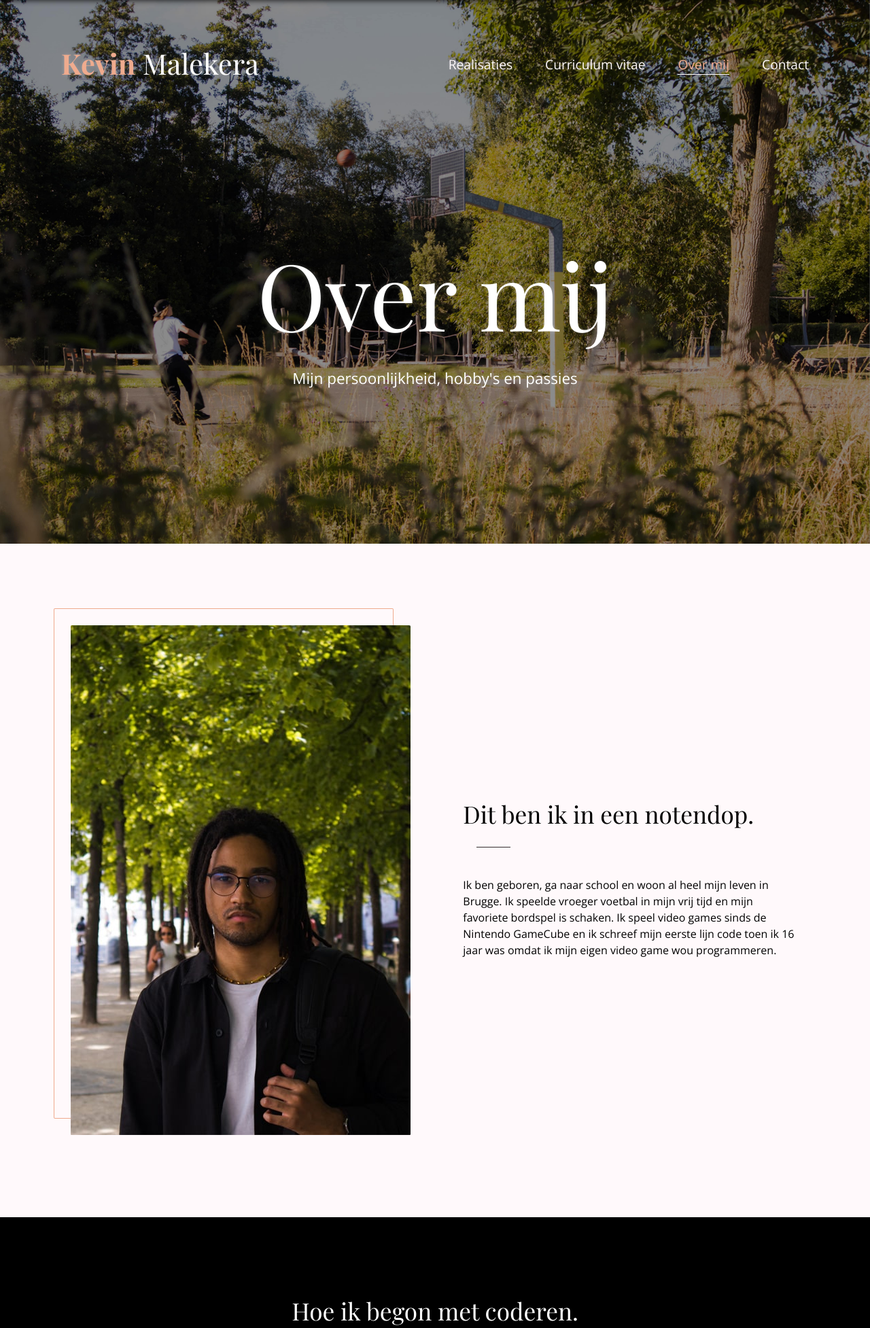
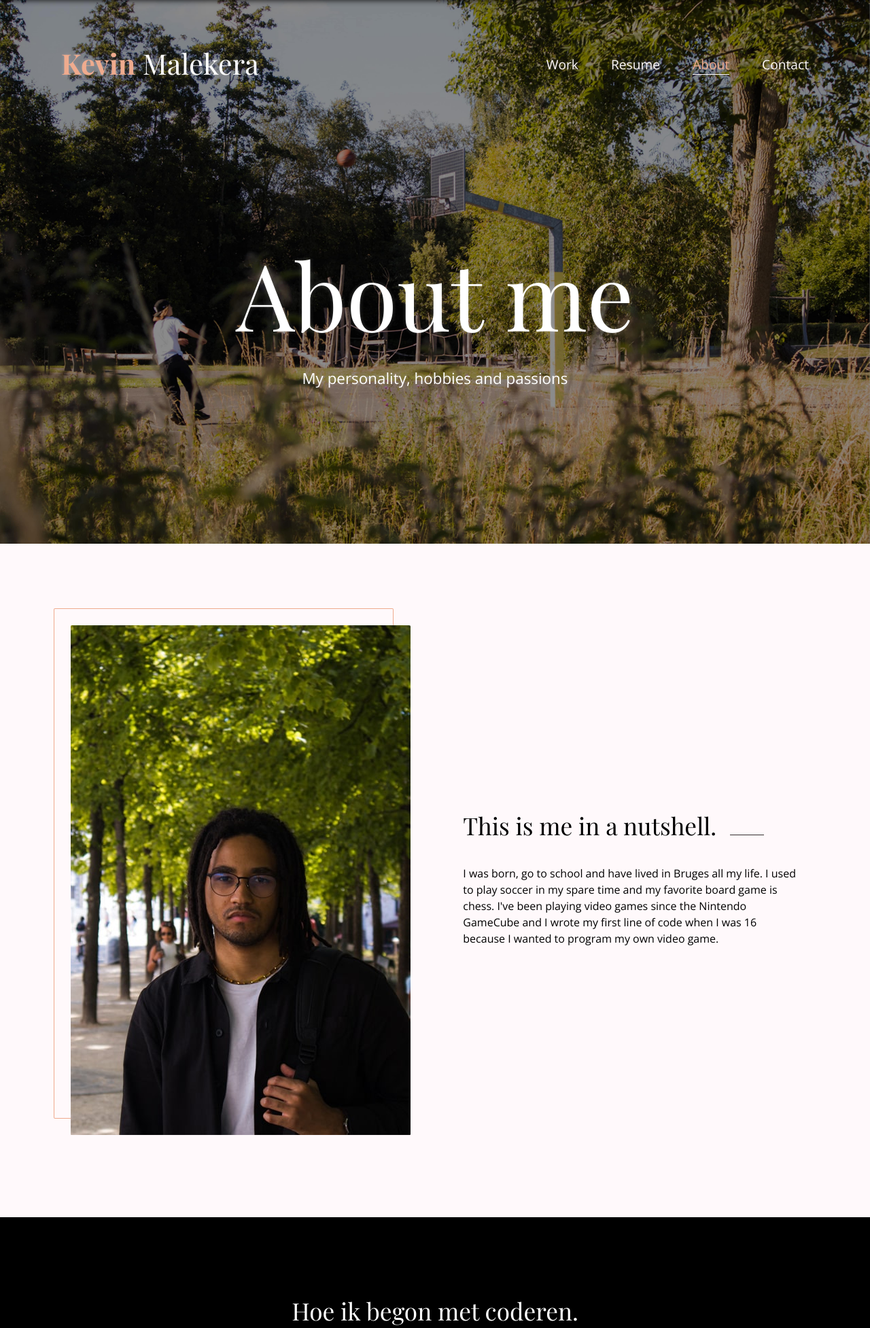
Before and after one commit to kevinmlk/portfolio-website-27-jul-2022, a PHP site: page /about in a window 1280 px wide. Shown: the top 1954 px of the page at 68% size. Run offline with PHP 8.4, Linux system fonts and the light colour scheme; some libraries are stand-ins or nearby versions; some web fonts are replaced.

Commit message:
Updated about page and translated some of the text

```diff
--- a/about.php
+++ b/about.php
@@ -1,5 +1,5 @@
 <!DOCTYPE html>
-<html lang="nl">
+<html lang="en">
     <head>
         <!-- Global site tag (gtag.js) - Google Analytics -->
         <script async src="https://www.googletagmanager.com/gtag/js?id=G-H55DCDM7PL"></script>
@@ -11,38 +11,32 @@
             gtag('config', 'G-H55DCDM7PL');
         </script>
         <!-- Title -->
-        <title>Over mij | Kevin Malekera</title>
+        <title>About | Kevin Malekera</title>
         <!-- SEO -->
-        <meta name="title" content="Kevin Malekera - Over mij">
-        <meta name="description" content="Dit ben ik in een notendop, ik ben geboren en woon al heel mijn leven in Brugge. De eerste lijn code schreef ik toen ik nog 16 jaar was, het was een mini game programma waarbij je een getal kon raden.">
-        <meta name="keywords" content="kevin, malekera, Kevin Malekera, over mij, brugge, persoonlijkheid, passies, hobby's, leven, coderem, programmeren, school, middelbaar, onderwijs, Milton Glaser, hardware, vidoe games, games, gaming, muziek, films, series, fotografie, linux">
+        <meta name="title" content="Kevin Malekera - About">
+        <meta name="description" content="This is me in a nutshell, I was born and have lived in Bruges all my life. The first line of code I wrote when I was still 16 years old, it was a mini game program where you could guess a number.">
+        <meta name="keywords" content="kevin, malekera, Kevin Malekera, about, bruges, personality, passions, hobby's, life, coding, programming, school, high school, education, Milton Glaser, hardware, video games, games, gaming, music, films, series, photography, design, linux">
         <meta name="robots" content="index, follow">
         <meta http-equiv="Content-Type" content="text/html; charset=utf-8">
         <meta name="author" content="Kevin Malekera">
         <meta name="viewport" content="width=device-width, initial-scale=1">
         <!-- Language meta tags -->
-        <link rel="alternate" hreflang="nl-nl" href="https://kevinmalekera.be/about">
-        <link rel="alternate" hreflang="nl-be" href="https://kevinmalekera.be/about">
-        <link rel="alternate" hreflang="nl" href="https://kevinmalekera.be/about">
-        <link rel="alternate" hreflang="fr-fr" href="https://kevinmalekera.be/about?lang=fr">
-        <link rel="alternate" hreflang="fr-be" href="https://kevinmalekera.be/about?lang=fr">
-        <link rel="alternate" hreflang="fr" href="https://kevinmalekera.be/about?lang=fr">
-        <link rel="alternate" hreflang="en-gb" href="https://kevinmalekera.be/about?lang=en">
-        <link rel="alternate" hreflang="en-us" href="https://kevinmalekera.be/about?lang=en">
-        <link rel="alternate" hreflang="en" href="https://kevinmalekera.be/about?lang=en">
+        <link rel="alternate" hreflang="en-gb" href="https://kevinmalekera.be/about.php">
+        <link rel="alternate" hreflang="en-us" href="https://kevinmalekera.be/about.php">
+        <link rel="alternate" hreflang="en" href="https://kevinmalekera.be/about.php">
         <!-- Favicon -->
-        <link rel="apple-touch-icon" sizes="180x180" href="assets/media/favicon/apple-touch-icon.png">
-        <link rel="icon" type="image/png" sizes="32x32" href="assets/media/favicon/favicon-32x32.png">
-        <link rel="icon" type="image/png" sizes="16x16" href="assets/media/favicon/favicon-16x16.png">
-        <link rel="manifest" href="assets/media/favicon/site.webmanifest">
-        <link rel="mask-icon" href="assets/media/favicon/safari-pinned-tab.svg" color="#000000">
+        <link rel="apple-touch-icon" sizes="180x180" href="./assets/media/favicon/apple-touch-icon.png">
+        <link rel="icon" type="image/png" sizes="32x32" href="./assets/media/favicon/favicon-32x32.png">
+        <link rel="icon" type="image/png" sizes="16x16" href="./assets/media/favicon/favicon-16x16.png">
+        <link rel="manifest" href="./assets/media/favicon/site.webmanifest">
+        <link rel="mask-icon" href="./assets/media/favicon/safari-pinned-tab.svg" color="#000000">
         <meta name="msapplication-TileColor" content="#000000">
         <meta name="theme-color" content="#ffffff">
         <!-- CSS files -->
-        <link rel="stylesheet" href="assets/css/reset.css">
-        <link rel="stylesheet" href="assets/css/template.css">
-        <link rel="stylesheet" href="assets/css/screen.css">
-        <link rel="stylesheet" href="assets/css/responsive.css">
+        <link rel="stylesheet" href="./assets/css/reset.css">
+        <link rel="stylesheet" href="./assets/css/template.css">
+        <link rel="stylesheet" href="./assets/css/screen.css">
+        <link rel="stylesheet" href="./assets/css/responsive.css">
         <!-- Google fonts -->
         <link rel="preconnect" href="https://fonts.googleapis.com">
         <link rel="preconnect" href="https://fonts.gstatic.com" crossorigin>
@@ -52,28 +46,13 @@
         <link href="https://fonts.googleapis.com/css2?family=Open+Sans:ital,wght@0,300;0,400;0,500;0,600;0,700;0,800;1,300;1,400;1,500;1,600;1,700;1,800&display=swap" rel="stylesheet">
     </head>
     <body>
-        <!-- Preloader -->
-        <div class="pre-loader">
-            <div class="sk-fading-circle">
-                <div class="sk-circle1 sk-circle"></div>
-                <div class="sk-circle2 sk-circle"></div>
-                <div class="sk-circle3 sk-circle"></div>
-                <div class="sk-circle4 sk-circle"></div>
-                <div class="sk-circle5 sk-circle"></div>
-                <div class="sk-circle6 sk-circle"></div>
-                <div class="sk-circle7 sk-circle"></div>
-                <div class="sk-circle8 sk-circle"></div>
-                <div class="sk-circle9 sk-circle"></div>
-                <div class="sk-circle10 sk-circle"></div>
-                <div class="sk-circle11 sk-circle"></div>
-                <div class="sk-circle12 sk-circle"></div>
-            </div>
-        </div>
+        <!-- Include preloader -->
+        <?php include_once(__DIR__ . '/includes/preloader.inc.php'); ?>
         <!-- Header -->
         <header class="overlay alt-header about-header">
             <div id="navigation" class="fw-container">
-                <h2><a href="/" class="strikethrough" id="first-header"><b>Kevin</b> Malekera</a></h2>
-                <h2><a href="/" class="strikethrough" id="second-header"><b>K</b>M</a></h2>
+                <h2><a href="./index.php" class="strikethrough" id="first-header"><b>Kevin</b> Malekera</a></h2>
+                <h2><a href="./index.php" class="strikethrough" id="second-header"><b>K</b>M</a></h2>
                 <!-- Hamburger menu -->
                 <div class="menu-wrap">
                     <input type="checkbox" class="toggler">
@@ -82,10 +61,10 @@
                         <div>
                             <div>
                                 <ul>
-                                    <li><a href="work" class="underline-hover-white">Realisaties</a></li>
-                                    <li><a href="resume" class="underline-hover-white">Curriculum vitae</a></li>
-                                    <li><a href="about" class="underline-hover-white">Over mij</a></li>
-                                    <li><a href="contact" class="underline-hover-white">Contact</a></li>
+                                    <li><a href="./work.php" class="underline-hover-white">Work</a></li>
+                                    <li><a href="./resume.php" class="underline-hover-white">Resume</a></li>
+                                    <li><a href="./about.php" class="underline-hover-white">About</a></li>
+                                    <li><a href="./contact.php" class="underline-hover-white">Contact</a></li>
                                 </ul>
                             </div>
                         </div>
@@ -94,17 +73,17 @@
                 <!-- Main navigation -->
                 <nav>
                     <ul>
-                        <li><a href="work" class="underline-hover-white">Realisaties</a></li>
-                        <li><a href="resume" class="underline-hover-white">Curriculum vitae</a></li>
-                        <li><a href="about" class="active">Over mij</a></li>
-                        <li><a href="contact" class="underline-hover-white">Contact</a></li>
+                        <li><a href="./work.php" class="underline-hover-white">Work</a></li>
+                        <li><a href="./resume.php" class="underline-hover-white">Resume</a></li>
+                        <li><a href="./about.php" class="active">About</a></li>
+                        <li><a href="./contact.php" class="underline-hover-white">Contact</a></li>
                     </ul>
                 </nav>
             </div>
 
             <div class="parallax-content">
-                <h1>Over mij</h1>
-                <p>Mijn persoonlijkheid, hobby's en passies</p>
+                <h1>About me</h1>
+                <p>My personality, hobbies and passions</p>
             </div>
 
             <div></div>
@@ -117,9 +96,9 @@
                     <img src="assets/media/about-me-2.jpg" class="image-border-left reveal fade-bottom" alt="Kevin Malekera portret foto" loading="lazy">
                     <!-- Media content -->
                     <div class="media-content reveal fade-bottom">
-                        <h3 class="tag-line">Dit ben ik in een notendop.</h3>
+                        <h3 class="tag-line">This is me in a nutshell.</h3>
                         <p>
-                            Ik ben geboren, ga naar school en woon al heel mijn leven in Brugge. Ik speelde vroeger voetbal in mijn vrij tijd en mijn favoriete bordspel is schaken. Ik speel video games sinds de Nintendo GameCube en ik schreef mijn eerste lijn code toen ik 16 jaar was omdat ik mijn eigen video game wou programmeren.
+                        I was born, go to school and have lived in Bruges all my life. I used to play soccer in my spare time and my favorite board game is chess. I've been playing video games since the Nintendo GameCube and I wrote my first line of code when I was 16 because I wanted to program my own video game.
                         </p>
                     </div>
                 </div>
@@ -191,34 +170,11 @@
                     </div>
                 </div>
             </section>
-           <!-- Foto parallax section -->
-           <div class="parallax-image">
-                <h3>Meer inspiratie nodig?<br>Zie mijn volledige portfolio</h3>
-                <a href="work" class="button-coral">Bekijk portfolio</a>
-            </div>
+           <!-- Include parallax -->
+           <?php include_once(__DIR__ . '/includes/parallax.inc.php'); ?>
         </main>
-        <!-- Return to Top -->
-        <a href="javascript:" id="return-to-top"><i class="fa-solid fa-angles-up"></i></a>
-        <!-- Footer -->
-        <footer>
-            <div class="fw-container footer-content">
-                <ul class="footer-contact reveal fade-bottom">
-                    <li><a href="mailto:kevin.malekera@student.vives.be" class="mail">kevin.malekera@student.vives.be</a></li>
-                    <li><a href="callto:+32468213155" class="phone">+32 468 21 31 55</a></li>
-                </ul>
-                <h2 class="reveal fade-bottom"><a href="/">KM</a></h2>
-                <ul class="footer-socials reveal fade-bottom">
-                    <li><a href="https://www.linkedin.com/in/kevin-malekera/" target="_blank"><img src="assets/media/icons/linkedin-coral.png" alt="linkedin icon" loading="lazy"></a></li>
-                    <li><a href="https://t.me/kevinmalekera" target="_blank"><img src="assets/media/icons/telegram-coral.png" alt="telegram icon" loading="lazy"></a></li>
-                </ul>
-            </div>
-            <!-- Copyright -->
-            <div class="footer-copyright">
-                <p>&copy; Kevin Malekera. All rights reserved</p>
-                <!-- Language menu -->
-                <div id="language-menu"></div>
-            </div>
-        </footer>
+        <!-- Include footer -->
+        <?php include_once(__DIR__ . '/includes/footer.inc.php'); ?>
         <!-- Back to top js -->
         <script src="assets/js/back-to-top.js" defer></script>
         <!-- Font awesome link -->
@@ -227,10 +183,6 @@
         <script src="assets/js/jquery-3.6.0.min.js"></script>
         <!-- Fade-in script -->
         <script src="assets/js/fade-in.js" defer></script>
-        <!-- Lingumania script -->
-        <script src="assets/js/lingumania.min.js"></script>
-        <!-- Lingumania translation data -->
-        <script src="assets/js/translation-data.js"></script>
         <!-- Preloader -->
         <script src="assets/js/preloader.js"></script>
     </body>
```
